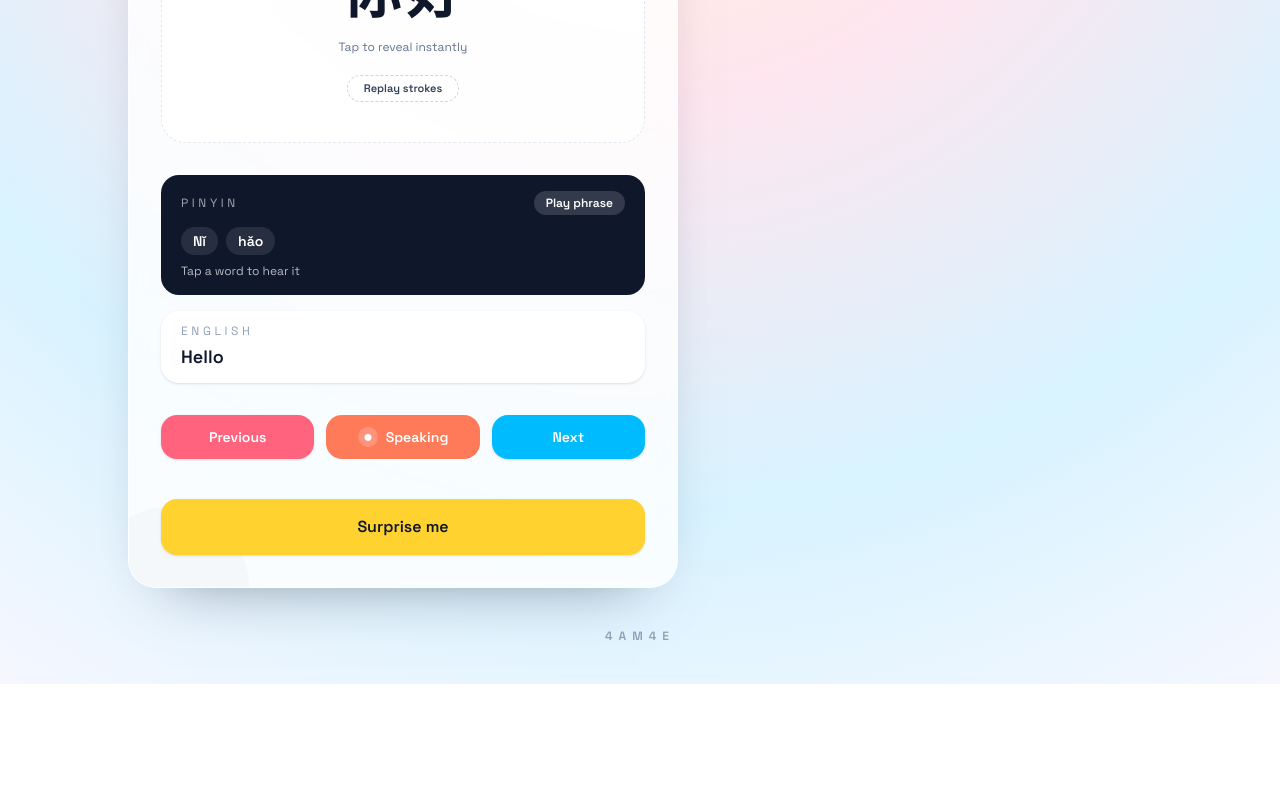
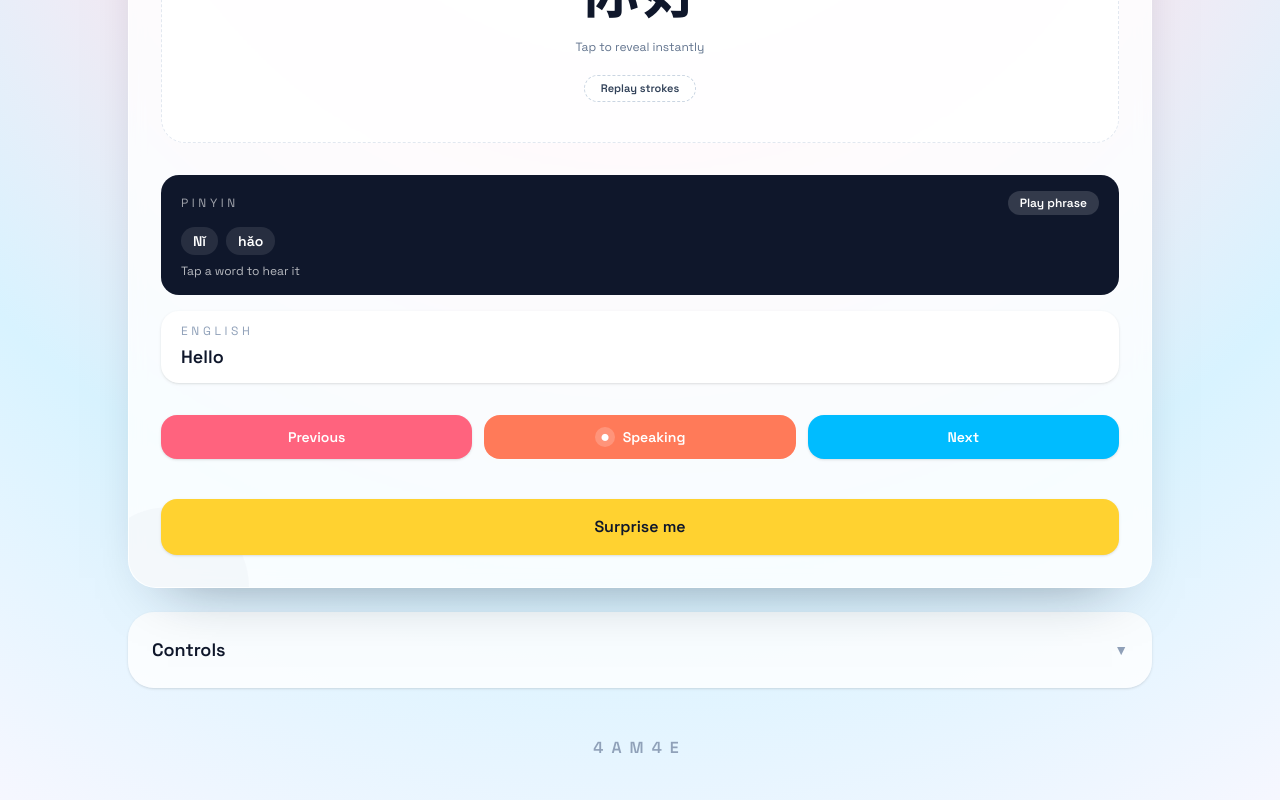
Before and after one commit to aurumnonvulgi/Remindy, a Next.js app: page / in a window 1280 px wide. Shown: the part 331-1131 px from the top of the page. Before the commit the page ends 1015 px from the top, so only its background shows below. Built offline with nearby package versions, Linux system fonts and the light colour scheme.

Commit message:
Stack controls and enlarge footer

```diff
--- a/app/page.tsx
+++ b/app/page.tsx
@@ -260,7 +260,7 @@ export default function Home() {
           </div>
         </header>
 
-        <main className="grid gap-6 lg:grid-cols-[1.1fr_0.9fr]">
+        <main className="flex flex-col gap-6">
           <section className="relative overflow-hidden rounded-[28px] border border-white/70 bg-white/80 p-8 shadow-[0_30px_60px_-40px_rgba(15,23,42,0.5)] backdrop-blur">
             <div
               className="absolute -right-20 -top-20 h-48 w-48 rounded-full opacity-40"
@@ -414,7 +414,6 @@ export default function Home() {
             </div>
           </section>
 
-          <aside className="flex flex-col gap-6">
           <details className="group rounded-[26px] bg-white/80 p-6 shadow-sm">
             <summary className="flex cursor-pointer list-none items-center justify-between text-lg font-semibold text-slate-900">
               Controls
@@ -431,9 +430,7 @@ export default function Home() {
                   max={6}
                   step={1}
                   value={revealLevel}
-                    onChange={(event) =>
-                      setRevealLevel(Number(event.target.value))
-                    }
+                  onChange={(event) => setRevealLevel(Number(event.target.value))}
                   className="w-36 accent-slate-900"
                 />
               </label>
@@ -445,15 +442,13 @@ export default function Home() {
                   max={1.6}
                   step={0.1}
                   value={speechRate}
-                    onChange={(event) =>
-                      setSpeechRate(Number(event.target.value))
-                    }
+                  onChange={(event) => setSpeechRate(Number(event.target.value))}
                   className="w-36 accent-slate-900"
                 />
               </label>
               <p className="text-xs text-slate-500">
-                  Some voices ignore speed changes. Try another Chinese voice
-                  if you don&apos;t hear a difference.
+                Some voices ignore speed changes. Try another Chinese voice if
+                you don&apos;t hear a difference.
               </p>
               <label className="flex items-center justify-between gap-3">
                 Auto-speak
@@ -485,9 +480,8 @@ export default function Home() {
               </label>
             </div>
           </details>
-          </aside>
         </main>
-        <footer className="pt-2 text-center text-xs font-semibold tracking-[0.5em] text-slate-400">
+        <footer className="pt-4 text-center text-sm font-semibold tracking-[0.5em] text-slate-400 sm:text-base">
           4AM4E
         </footer>
       </div>
```
Lines whose indentation alone changed are shown as unchanged.
